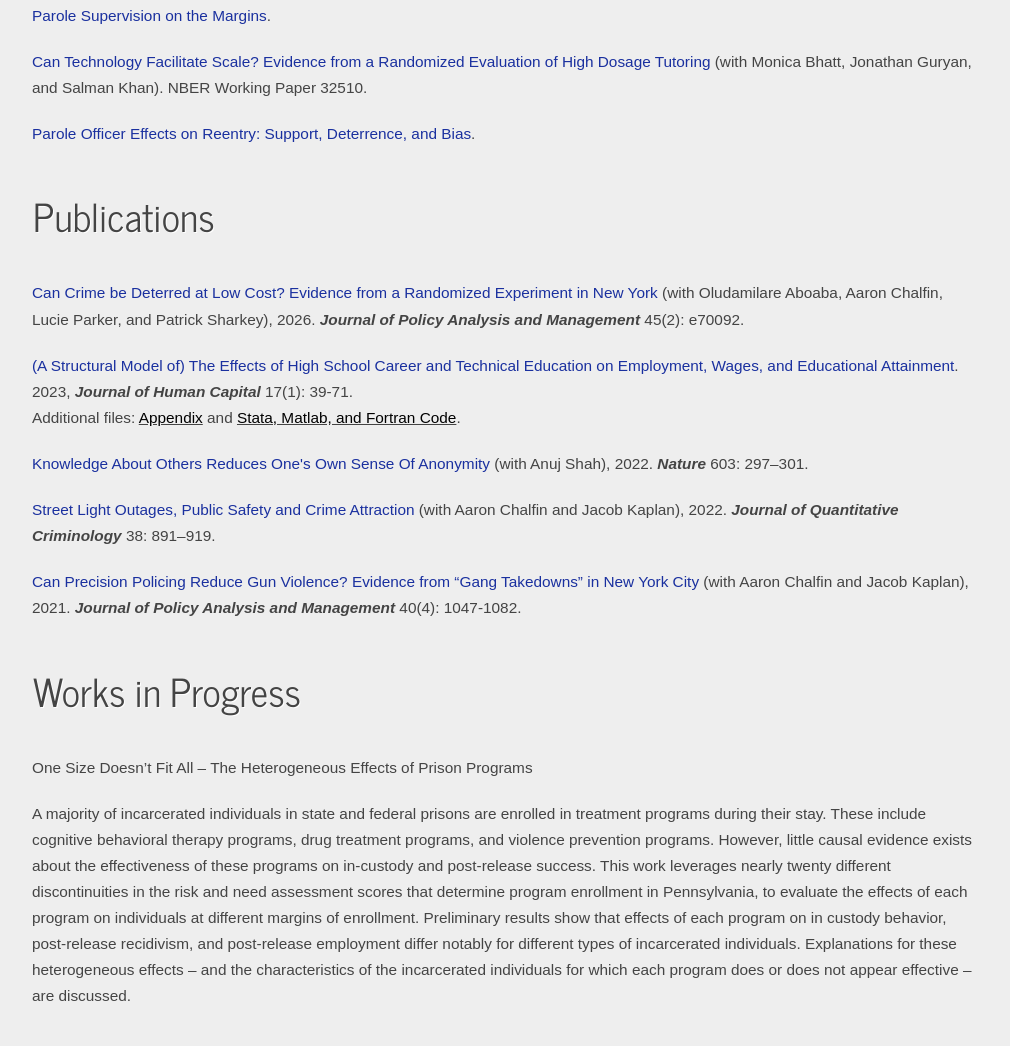
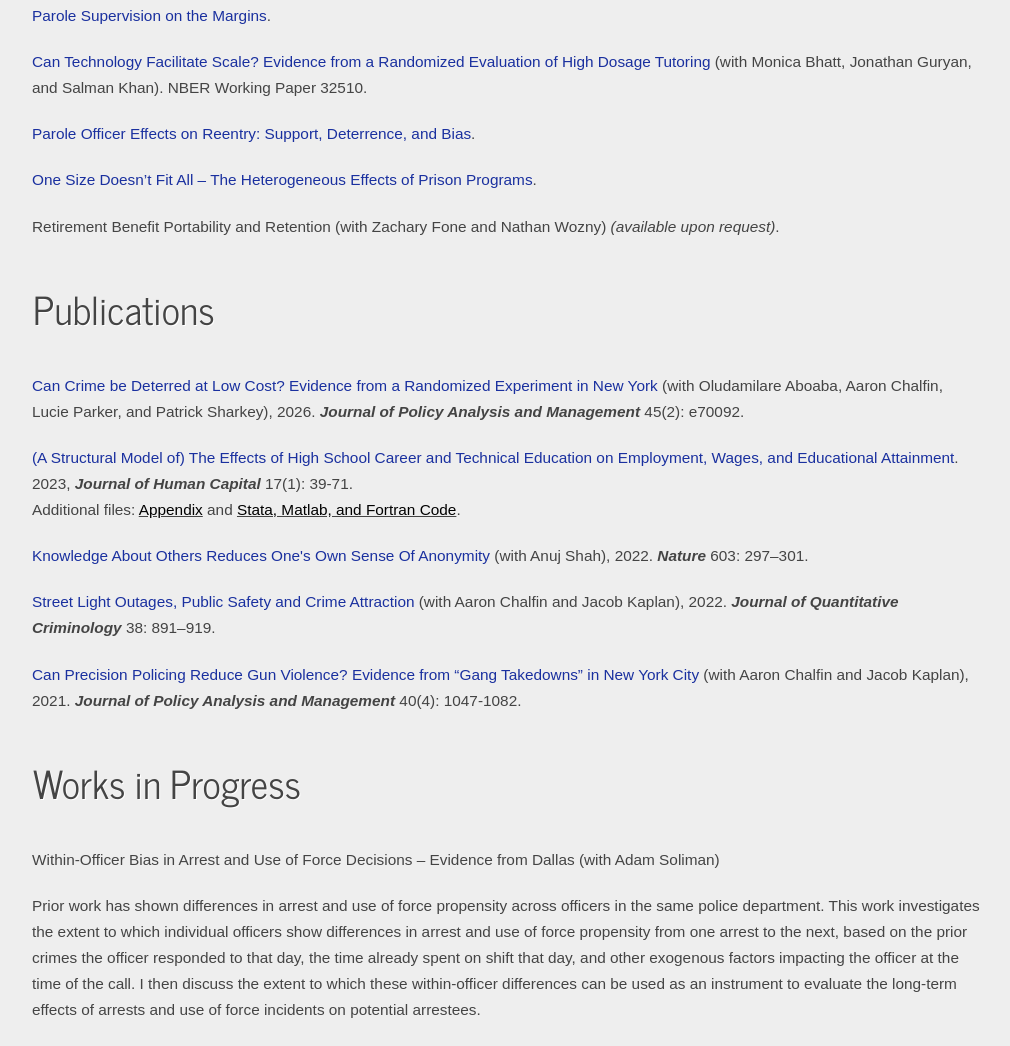
Before and after one commit to michaellaforest/michaellaforest.github.io, a plain HTML site: page research.html in a window 1280 px wide. Shown: the part 593-1639 px from the top of the page, without its empty margins (133-1143 px from the left). Drawn offline with Linux system fonts and the light colour scheme.

Commit message:
Add files via upload

```diff
--- a/research.html
+++ b/research.html
@@ -77,6 +77,9 @@
 
 		<p><a href="Parole_Agents.pdf" style="color: #1A309F">Parole Officer Effects on Reentry: Support, Deterrence, and Bias</a>.</p>
 
+		<p><a href="Prison_Programs.pdf" style="color: #1A309F">One Size Doesn’t Fit All – The Heterogeneous Effects of Prison Programs</a>.</p>
+
+		<p>Retirement Benefit Portability and Retention (with Zachary Fone and Nathan Wozny) <i>(available upon request)</i>.</p>
 
 		<br>
 
@@ -95,10 +98,6 @@
 
 		<br>
 		<h1>Works in Progress</h1>
-		<br>
-		<p>One Size Doesn’t Fit All – The Heterogeneous Effects of Prison Programs</p>
-		<p>A majority of incarcerated individuals in state and federal prisons are enrolled in treatment programs during their stay.  These include cognitive behavioral therapy programs, drug treatment programs, and violence prevention programs.  However, little causal evidence exists about the effectiveness of these programs on in-custody and post-release success. This work leverages nearly twenty different discontinuities in the risk and need assessment scores that determine program enrollment in Pennsylvania, to evaluate the effects of each program on individuals at different margins of enrollment.   Preliminary results show that effects of each program on in custody behavior, post-release recidivism, and post-release employment differ notably for different types of incarcerated individuals.  Explanations for these heterogeneous effects – and the characteristics of the incarcerated individuals for which each program does or does not appear effective – are discussed.</p>
-		<br>
 		<br>
 		<p>Within-Officer Bias in Arrest and Use of Force Decisions – Evidence from Dallas (with Adam Soliman)</p>
 		<p>Prior work has shown differences in arrest and use of force propensity across officers in the same police department.  This work investigates the extent to which individual officers show differences in arrest and use of force propensity from one arrest to the next, based on the prior crimes the officer responded to that day, the time already spent on shift that day, and other exogenous factors impacting the officer at the time of the call.  I then discuss the extent to which these within-officer differences can be used as an instrument to evaluate the long-term effects of arrests and use of force incidents on potential arrestees.</p>
```
Also changed, not shown: teaching.html (+1 -0 lines), 2 other files.
